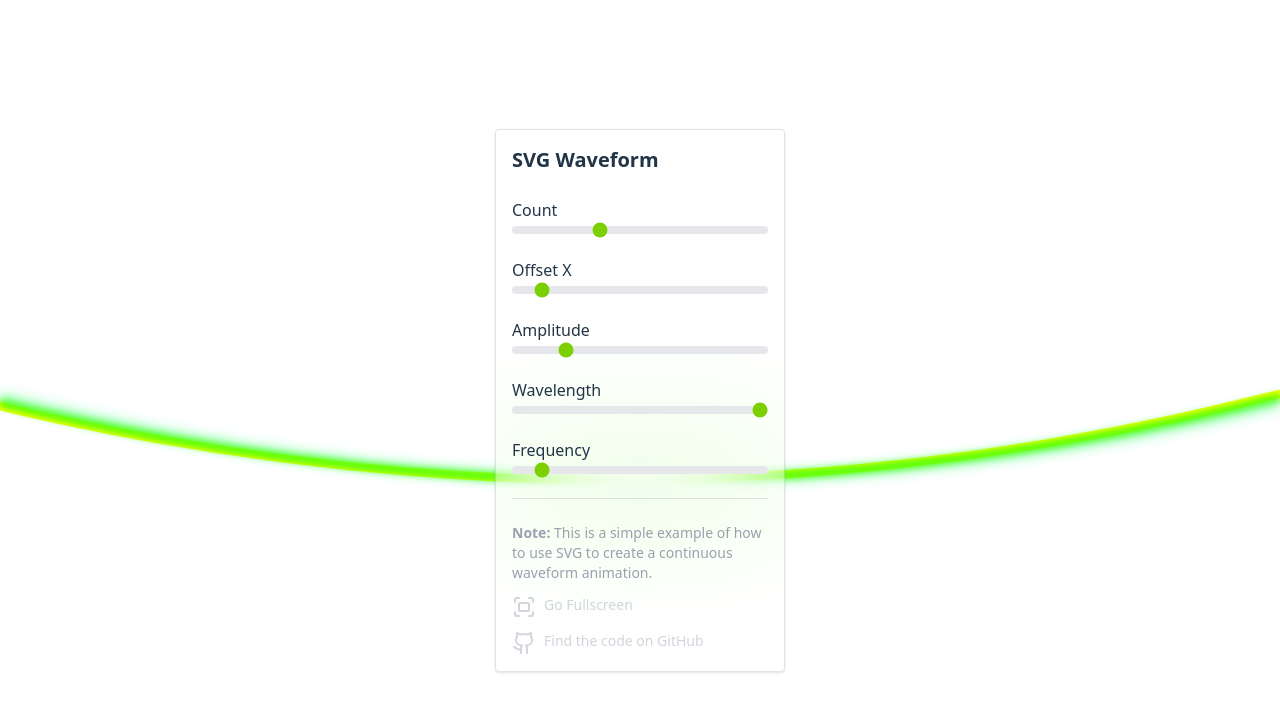
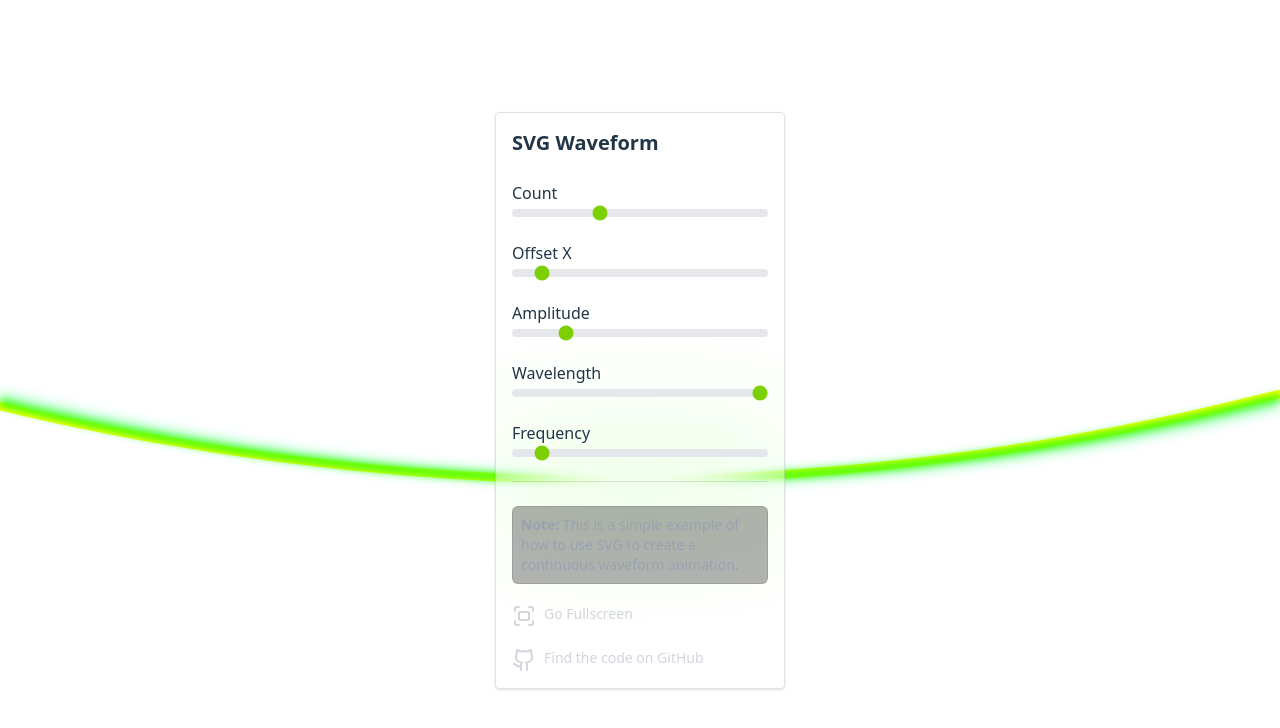
Before and after one commit to imadx/svg-sine-anim-revamp, a React (Vite) app: page / in a window 1280 px wide. Shown: the top 728 px of the page. Built offline with nearby package versions, Linux system fonts and the light colour scheme.

Commit message:
update footer

```diff
--- a/src/components/footer.tsx
+++ b/src/components/footer.tsx
@@ -38,8 +38,8 @@ export const Footer = () => {
   }, []);
 
   return (
-    <div className="text-sm text-gray-400 w-64 text-left flex flex-col gap-3">
-      <p>
+    <div className="text-sm text-gray-400 w-64 text-left flex flex-col gap-5">
+      <p className="bg-black/30 border border-black/10 p-2 rounded-md">
         <span className="font-bold">Note:</span> This is a simple example of how
         to use SVG to create a continuous waveform animation.
       </p>
```
